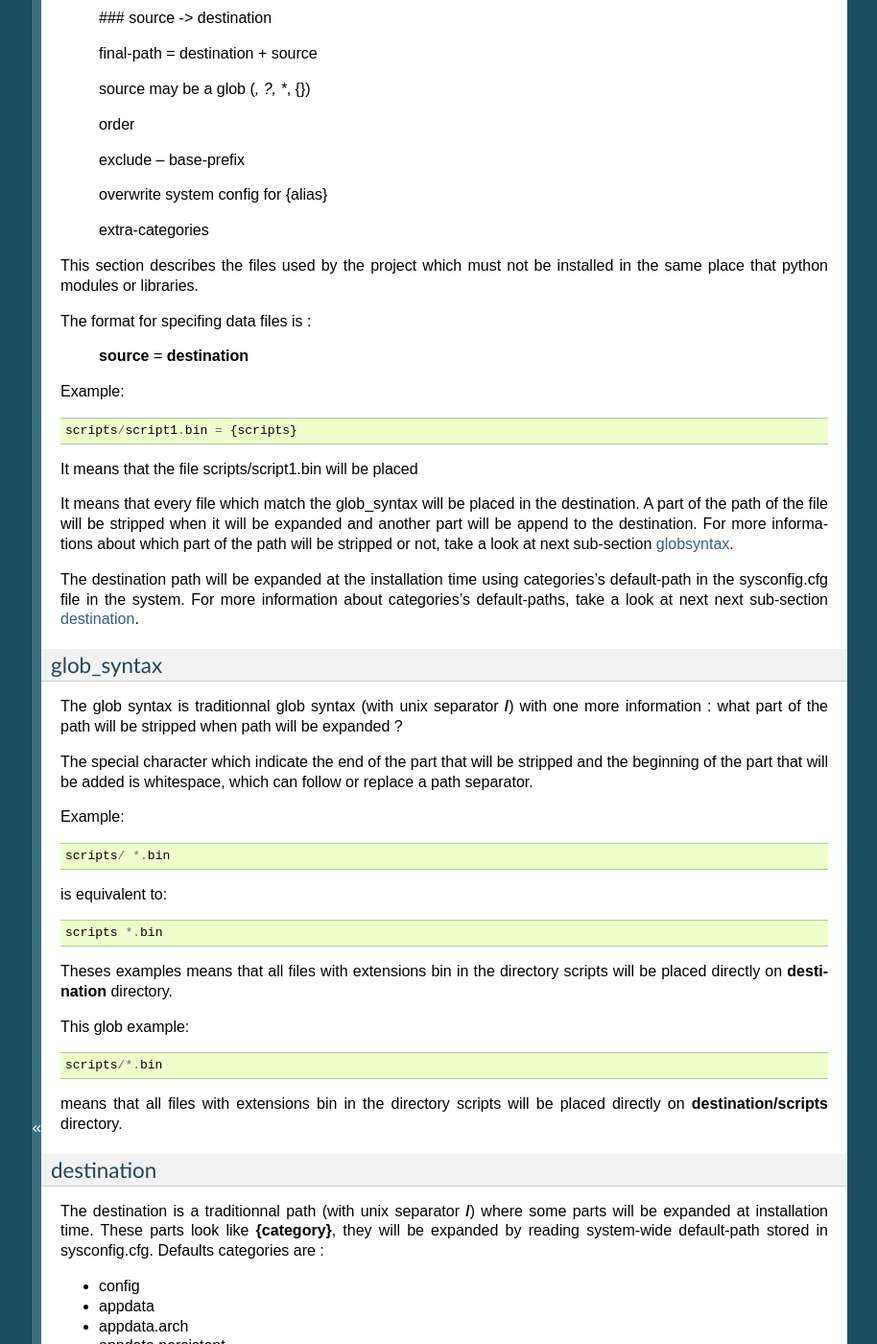
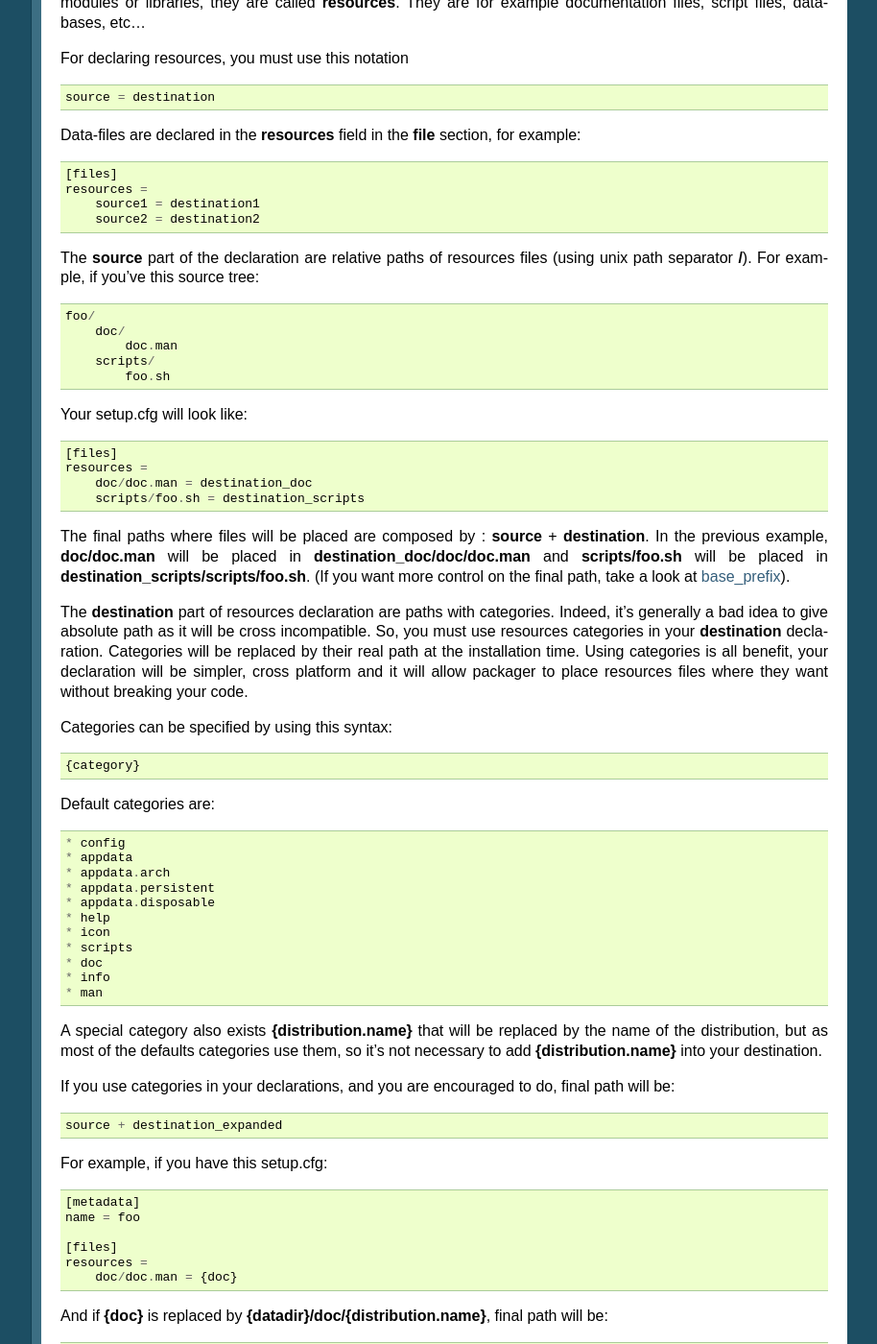
Before and after one commit to crateio/distutils2, a Sphinx documentation site: the page built from docs/source/setupcfg.rst, in a window 1280 px wide and 1400 px high, scrolled down 3005 px. Shown: the whole window at 96% size, without its empty margins (187-1101 px from the left). Built offline with Sphinx 7.4.7, drawn with Linux system fonts in a browser that asks for light colours; some of the changed text lies outside the part shown.

Commit message:
Improve distutils2 resources documentation.

```diff
--- a/docs/source/setupcfg.rst
+++ b/docs/source/setupcfg.rst
@@ -176,81 +176,46 @@ Example::
 .. Note::
     In Distutils2, setup.cfg will be implicitly included.
 
-data-files
-==========
+Resources
+=========
 
+This section describes the files used by the project which must not be installed in the same place that python modules or libraries, they are called **resources**. They are for example documentation files, script files, databases, etc...
 
-TODO :
+For declaring resources, you must use this notation ::
 
-        ###
-        source -> destination
+    source = destination
 
-        final-path = destination + source
+Data-files are declared in the **resources** field in the **file** section, for example::
 
-        There is an {alias} for each categories of datafiles
-        -----
-        source may be a glob (*, ?, **, {})
+    [files]
+    resources =
+        source1 = destination1
+        source2 = destination2
 
-        order
+The **source** part of the declaration are relative paths of resources files (using unix path separator **/**). For example, if you've this source tree::
 
-        exclude
-        --
-        base-prefix
+    foo/
+        doc/
+            doc.man
+        scripts/
+            foo.sh
 
-        ####
-        overwrite system config for {alias}
+Your setup.cfg will look like::
 
-        ####
-        extra-categories
+    [files]
+    resources =
+        doc/doc.man = destination_doc
+        scripts/foo.sh = destination_scripts
 
-This section describes the files used by the project which must not be installed in the same place that python modules or libraries.
+The final paths where files will be placed are composed by : **source** + **destination**. In the previous example, **doc/doc.man** will be placed in **destination_doc/doc/doc.man** and **scripts/foo.sh** will be placed in **destination_scripts/scripts/foo.sh**. (If you want more control on the final path, take a look at base_prefix_).
 
-The format for specifing data files is :
+The **destination** part of resources declaration are paths with categories. Indeed, it's generally a bad idea to give absolute path as it will be cross incompatible. So, you must use resources categories in your **destination** declaration. Categories will be replaced by their real path at the installation time. Using categories is all benefit, your declaration will be simpler, cross platform and it will allow packager to place resources files where they want without breaking your code.
 
- **source** = **destination**
+Categories can be specified by using this syntax::
 
-Example::
+    {category}
 
-    scripts/script1.bin = {scripts}
-
-It means that the file scripts/script1.bin will be placed
-
-It means that every file which match the glob_syntax will be placed in the destination. A part of the path of the file will be stripped when it will be expanded and another part will be append to the destination. For more informations about which part of the path will be stripped or not, take a look at next sub-section globsyntax_.
-
-The destination path will be expanded at the installation time using categories's default-path in the sysconfig.cfg file in the system. For more information about categories's default-paths, take a look at next next sub-section destination_.
-
-
-.. _globsyntax:
-
-glob_syntax
------------
-
-The glob syntax is traditionnal glob syntax (with unix separator **/**) with one more information : what part of the path will be stripped when path will be expanded ?
-
-The special character which indicate the end of the part that will be stripped and the beginning of the part that will be added is whitespace, which can follow or replace a path separator.
-
-Example::
-
-    scripts/ *.bin
-
-is equivalent to::
-
-    scripts *.bin
-
-Theses examples means that all files with extensions bin in the directory scripts will be placed directly on **destination** directory.
-
-This glob example::
-
-    scripts/*.bin
-
-means that all files with extensions bin in the directory scripts will be placed directly on **destination/scripts** directory.
-
-.. _destination:
-
-destination
------------
-
-The destination is a traditionnal path (with unix separator **/**) where some parts will be expanded at installation time. These parts look like **{category}**, they will be expanded by reading system-wide default-path stored in sysconfig.cfg. Defaults categories are :
+Default categories are::
 
 * config
 * appdata
@@ -264,40 +229,199 @@ The destination is a traditionnal path (with unix separator **/**) where some pa
 * info
 * man
 
-A special category exists, named {distribution.name} which will be expanded into your distribution name. You should not use it in your destination path, as they are may be used in defaults categories::
+A special category also exists **{distribution.name}** that will be replaced by the name of the distribution, but as most of the defaults categories use them, so it's not necessary to add **{distribution.name}** into your destination.
 
-    [globals]
-    # These are the useful categories that are sometimes referenced at runtime,
-    # using pkgutil.open():
-    # Configuration files
-    config = {confdir}/{distribution.name}
-    # Non-writable data that is independent of architecture (images, many xml/text files)
-    appdata = {datadir}/{distribution.name}
-    # Non-writable data that is architecture-dependent (some binary data formats)
-    appdata.arch = {libdir}/{distribution.name}
-    # Data, written by the package, that must be preserved (databases)
-    appdata.persistent = {statedir}/lib/{distribution.name}
-    # Data, written by the package, that can be safely discarded (cache)
-    appdata.disposable = {statedir}/cache/{distribution.name}
-    # Help or documentation files referenced at runtime
-    help = {datadir}/{distribution.name}
-    icon = {datadir}/pixmaps
-    scripts = {base}/bin
+If you use categories in your declarations, and you are encouraged to do, final path will be::
 
-    # Non-runtime files.  These are valid categories for marking files for
-    # install, but they should not be referenced by the app at runtime:
-    # Help or documentation files not referenced by the package at runtime
-    doc = {datadir}/doc/{distribution.name}
-    # GNU info documentation files
-    info = {datadir}/info
-    # man pages
-    man = {datadir}/man
+    source + destination_expanded
 
-So, if you have this destination path : **{help}/api**, it will be expanded into **{datadir}/{distribution.name}/api**. {datadir} will be expanded depending on your system value (ex : confdir = datadir = /usr/share/).
+.. _example_final_path:
+
+For example, if you have this setup.cfg::
+
+    [metadata]
+    name = foo
+
+    [files]
+    resources =
+        doc/doc.man = {doc}
+
+And if **{doc}** is replaced by **{datadir}/doc/{distribution.name}**, final path will be::
+
+    {datadir}/doc/foo/doc/doc.man
+
+Where {datafir} category will be platform-dependent.
 
 
-Simple-example
---------------
+More control on source part
+---------------------------
+
+Glob syntax
+___________
+
+When you declare source file, you can use a glob-like syntax to match multiples file, for example::
+
+    scripts/* = {script}
+
+Will match all the files in the scripts directory and placed them in the script category.
+
+Glob tokens are:
+
+ * * : match all files.
+ * ? : match any character.
+ * ** : match any level of tree recursion (even 0).
+ * {} : will match any part separated by comma (example : {sh,bat}).
+
+TODO ::
+
+    Add an example
+
+Order of declaration
+____________________
+
+The order of declaration is important if one file match multiple rules. The last rules matched by file is used, this is useful if you have this source tree::
+
+    foo/
+        doc/
+            index.rst
+            setup.rst
+            documentation.txt
+            doc.tex
+            README
+
+And you want all the files in the doc directory to be placed in {doc} category, but README must be placed in {help} category, instead of listing all the files one by one, you can declare them in this way::
+
+    [files]
+    resources =
+        doc/* = {doc}
+        doc/README = {help}
+
+Exclude
+_______
+
+You can exclude some files of resources declaration by giving no destination, it can be useful if you have a non-resources file in the same directory of resources files::
+
+    foo/
+        doc/
+           RELEASES
+           doc.tex
+           documentation.txt
+           docu.rst
+
+Your **file** section will be::
+
+    [files]
+    resources =
+        doc/* = {doc}
+        doc/RELEASES =
+
+More control on destination part
+--------------------------------
+
+.. _base_prefix:
+
+Define a base-prefix
+____________________
+
+When you define your resources, you can have more control of how the final path is compute.
+
+By default, the final path is::
+
+    destination + source
+
+This can generate long paths, for example (example_final_path_)::
+
+    {datadir}/doc/foo/doc/doc.man
+
+When you declare your source, you can use a separator to split the source in **prefix** **suffix**. The supported separator are :
+
+ * Whitespace
+
+So, for example, if you have this source::
+
+    docs/ doc.man
+
+The **prefix** is "docs/" and the **suffix** is "doc.html".
+
+.. note::
+
+    Separator can be placed after a path separator or replace it. So theses two sources are equivalent::
+
+        docs/ doc.man
+        docs doc.man
+
+.. note::
+
+    Glob syntax is working the same way with standard source and splitted source. So theses rules::
+
+        docs/*
+        docs/ *
+        docs *
+
+    Will match all the files in the docs directory.
+
+When you use splitted source, the final path is compute in this way::
+
+    destination + prefix
+
+So for example, if you have this setup.cfg::
+
+    [metadata]
+    name = foo
+
+    [files]
+    resources =
+        doc/ doc.man = {doc}
+
+And if **{doc}** is replaced by **{datadir}/doc/{distribution.name}**, final path will be::
+
+    {datadir}/doc/foo/doc.man
+
+
+Overwrite paths for categories
+------------------------------
+
+.. warning::
+
+    This part is intended for system administrator or packager.
+
+The real paths of categories are registered in the *sysconfig.cfg* file installed in your python installation. The format of this file is INI-like. The content of the file is  organized into several sections :
+
+ * globals : Standard categories's paths.
+ * posix_prefix : Standard paths for categories and installation paths for posix system.
+ * other one...
+
+Standard categories's paths are platform independent, they generally refers to other categories, which are platform dependent. Sysconfig module will choose these category from sections matching os.name. For example::
+
+    doc = {datadir}/doc/{distribution.name}
+
+It refers to datadir category, which can be different between platforms. In posix system, it may be::
+
+    datadir = /usr/share
+
+So the final path will be::
+
+    doc = /usr/share/doc/{distribution.name}
+
+The platform dependent categories are :
+
+ * confdir
+ * datadir
+ * libdir
+ * base
+
+Define extra-categories
+-----------------------
+
+Examples
+--------
+
+.. note::
+
+    These examples are incremental but works unitarily.
+
+Resources in root dir
+_____________________
 
 Source tree::
 
@@ -309,16 +433,17 @@ Source tree::
 
 Setup.cfg::
 
-  [RESOURCES]
-  README = {doc}
-  *.sh = {scripts}
+    [files]
+    resources =
+        README = {doc}
+        *.sh = {scripts}
 
 So babar.sh and launch.sh will be placed in {scripts} directory.
 
-Now let's create to move all the scripts into a scripts/directory.
+Now let's move all the scripts into a scripts directory.
 
-Second-example
---------------
+Resources in sub-directory
+__________________________
 
 Source tree::
 
@@ -332,17 +457,18 @@ Source tree::
 
 Setup.cfg::
 
-  [RESOURCES]
-  README = {doc}
-  scripts/ LAUNCH = {scripts}
-  scripts/ *.sh = {scripts}
+    [files]
+    resources =
+        README = {doc}
+        scripts/ LAUNCH = {doc}
+        scripts/ *.sh = {scripts}
 
 It's important to use the separator after scripts/ to install all the bash scripts into {scripts} instead of {scripts}/scripts.
 
 Now let's add some docs.
 
-Third-example
--------------
+Resources in multiple sub-directories
+_____________________________________
 
 Source tree::
 
@@ -359,19 +485,20 @@ Source tree::
 
 Setup.cfg::
 
-  [RESOURCES]
-  README = {doc}
-  scripts/ LAUNCH = {doc}
-  scripts/ *.sh = {scripts}
-  doc/ * = {doc}
-  doc/ man = {man}
+   [files]
+   resources =
+        README = {doc}
+        scripts/ LAUNCH = {doc}
+        scripts/ *.sh = {scripts}
+        doc/ * = {doc}
+        doc/ man = {man}
 
 You want to place all the file in the docs script into {doc} category, instead of man, which must be placed into {man} category, we will use the order of declaration of globs to choose the destination, the last glob that match the file is used.
 
 Now let's add some scripts for windows users.
 
-Final example
--------------
+Complete example
+________________
 
 Source tree::
 
@@ -389,19 +516,19 @@ Source tree::
 
 Setup.cfg::
 
-  [RESOURCES]
-  README = {doc}
-  scripts/ LAUNCH = {doc}
-  scripts/ *.{sh,bat} = {scripts}
-  doc/ * = {doc}
-  doc/ man = {man}
+    [files]
+    resources =
+        README = {doc}
+        scripts/ LAUNCH = {doc}
+        scripts/ *.{sh,bat} = {scripts}
+        doc/ * = {doc}
+        doc/ man = {man}
 
 We use brace expansion syntax to place all the bash and batch scripts into {scripts} category.
 
 .. Warning::
     In Distutils2, setup.py and README (or README.txt) files are not more
     included in source distribution by default
-
 
 `command` sections
 ==================
```
